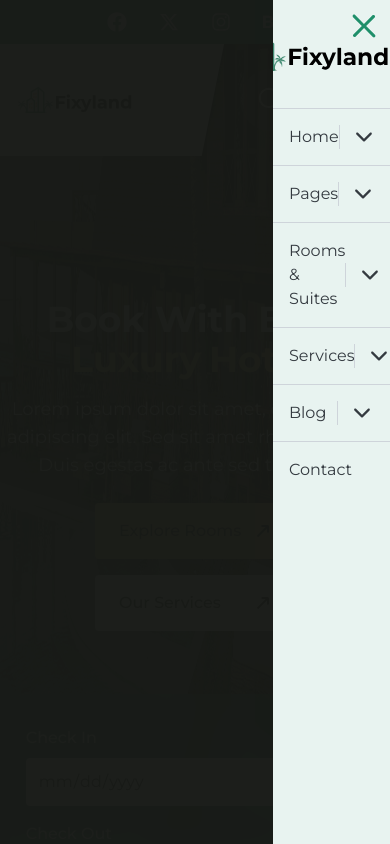
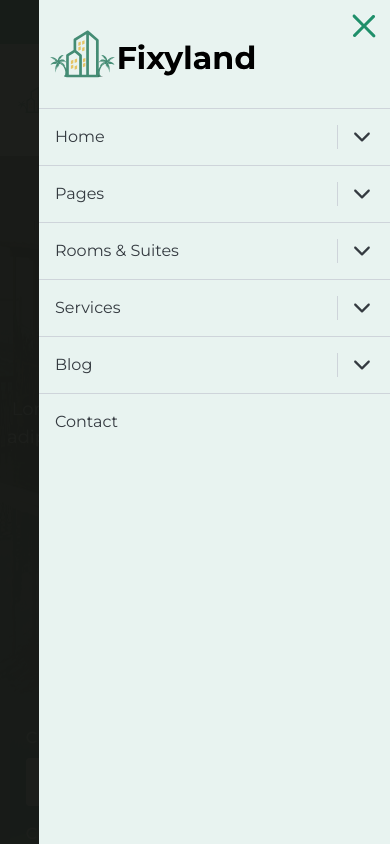
Before and after one commit to EsmailKhaleel/fixyland, a React (Vite) app: page / in a window 390 px wide. Both pictures are taken after a click on the element 346 px from the left and 100 px from the top of the page. Shown: the top 844 px of the page. Built offline with nearby package versions, Linux system fonts and the light colour scheme.

Commit message:
make drawer width responsive

```diff
--- a/src/components/Navbar/Drawer.jsx
+++ b/src/components/Navbar/Drawer.jsx
@@ -19,7 +19,7 @@ function Drawer({ setIsDrawerOpen }) {
         animate={{ x: 0 }}
         exit={{ x: '100%' }}
         transition={{ type: "spring", damping: 20, stiffness: 100, duration: 0.3, delay: 0.3 }}
-        className="w-[30%] ml-auto flex flex-col h-full bg-[#E8F3F0] overflow-x-hidden"
+        className="w-[90%] md:w-[40%] lg:w-[30%] ml-auto flex flex-col h-full bg-[#E8F3F0] overflow-x-hidden"
       >
         <div className=" flex flex-col min-h-full">
           <button
```
